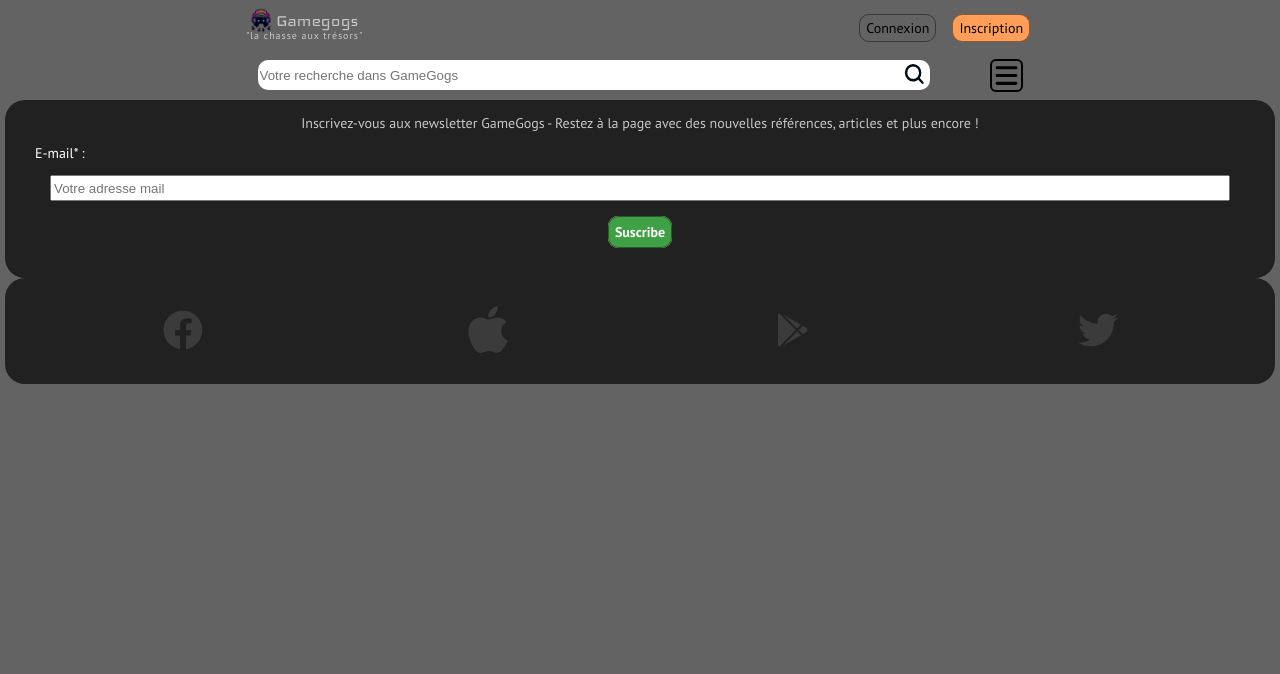
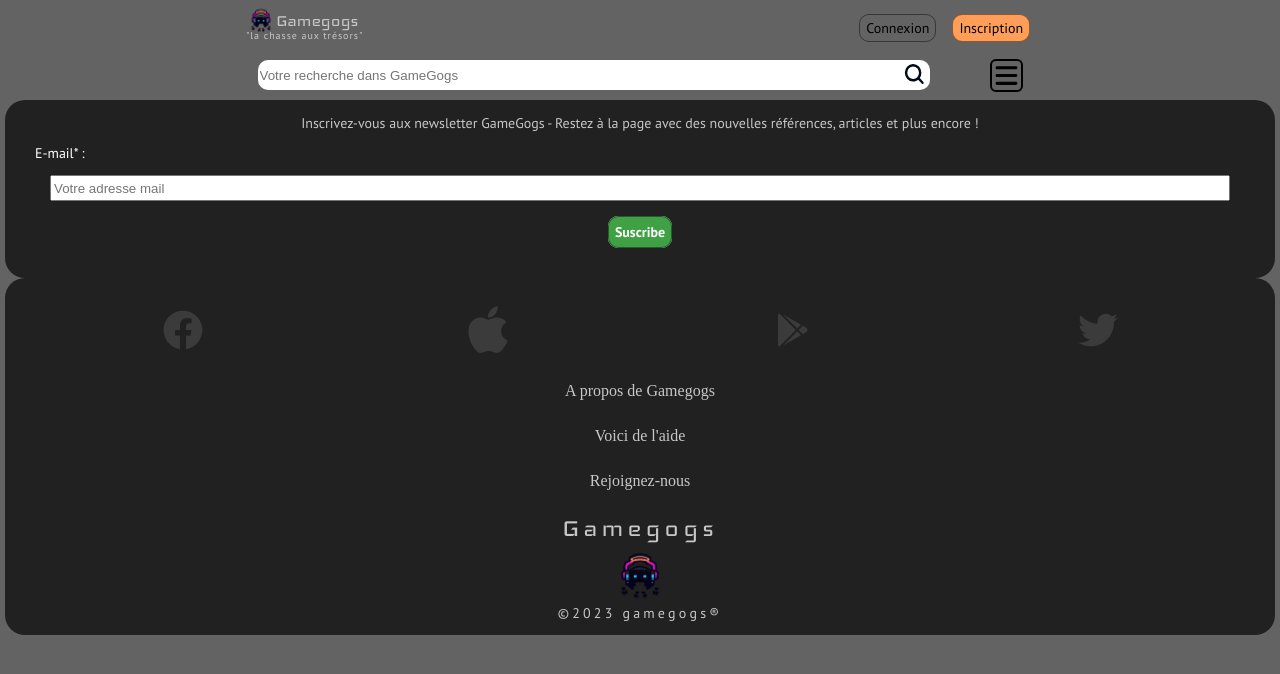
Before and after one commit to tbressel/gamegogs, a Next.js app: page / in a window 1280 px wide. Shown: the top 674 px of the page. Built offline with nearby package versions, Linux system fonts and the light colour scheme.

Commit message:
Addition of footer menu, rgpd links

```diff
--- a/app/components/button.tsx
+++ b/app/components/button.tsx
@@ -1,5 +1,4 @@
-import Image from 'next/image';
-import styles from '../styles/components/button.module.scss'
+import styles from '../styles/components/button.module.scss';
 
 interface ButtonProps {
     name: string;
--- /dev/null
+++ b/app/components/footermenu.tsx
@@ -0,0 +1,160 @@
+"use client";
+import styles from '../styles/components/footermenu.module.scss';
+import { useState } from 'react';
+
+
+
+export function FooterMenu() {
+    const [isDisplayClassTop, setDisplayClassTop] = useState(false);
+    const [isDisplayClassMiddle, setDisplayClassMiddle] = useState(false);
+    const [isDisplayClassBottom, setDisplayClassBottom] = useState(false);
+
+
+    function switchClassTop() {
+        setDisplayClassTop(!isDisplayClassTop)
+    }
+    function switchClassMiddle() {
+        setDisplayClassMiddle(!isDisplayClassMiddle)
+    }
+    function switchClassBottom() {
+        setDisplayClassBottom(!isDisplayClassBottom)
+    }
+
+
+    return (
+        <div className={styles.footer__menuContainer}>
+            <ul className={styles.footer__menu_ul}>
+                <li className={styles.footer__menu_li}>
+                    <span onClick={switchClassTop}>A propos de Gamegogs</span>
+                    <ul className={`${isDisplayClassTop ? styles.display : styles.hidden}`}>
+                        <li>
+                            <a href="#">L'histoire de gamegogs</a>
+                        </li>
+                        <li>
+                            <a href="#">Emplois</a>
+                        </li>
+                        <li>
+                            <a href="#">API</a>
+                        </li>
+                    </ul>
+                </li>
+            </ul>
+            <ul className={styles.footer__menu_ul}>
+                <li className={styles.footer__menu_li}>
+                    <span onClick={switchClassMiddle}>Voici de l'aide</span>
+                    <ul className={`${isDisplayClassMiddle ? styles.display : styles.hidden}`}>
+                        <li>
+                            <a href="#">Aide & support</a>
+                        </li>
+                        <li>
+                            <a href="#">Laisser une évaluation</a>
+                        </li>
+                        <li>
+                            <a href="#">Raccourcis clavier</a>
+                        </li>
+                        <li>
+                            <a href="#">Guide d'utilisation de la base de données</a>
+                        </li>
+                    </ul>
+                </li>
+            </ul>
+            <ul className={styles.footer__menu_ul}>
+                <li className={styles.footer__menu_li}>
+                    <span onClick={switchClassBottom}>Rejoignez-nous</span>
+                    <ul className={`${isDisplayClassBottom ? styles.display : styles.hidden}`}>
+                        <li>
+                            <a href="#">Démarrer</a>
+                        </li>
+                        <li>
+                            <a href="#">S'abonner</a>
+                        </li>
+                        <li>
+                            <a href="#">Revendeurs</a>
+                        </li>
+                        <li>
+                            <a href="#">Contribuer</a>
+                        </li>
+                        <li>
+                            <a href="#">Ajouter une référence</a>
+                        </li>
+                        <li>
+                            <a href="#">Liste des contributeurs</a>
+                        </li>
+                        <li>
+                            <a href="#">Faites de la publicité avec nous</a>
+                        </li>
+                    </ul>
+                </li>
+            </ul>
+        </div>
+    )
+}
+
+
+
+// interface MenuItem {
+//     title: string;
+//     links: { text: string; href: string }[];
+// }
+
+// export function FooterMenu() {
+//     const menuItems: MenuItem[] = [
+//         {
+//             title: "A propos de Gamegogs",
+//             links: [
+//                 { text: "L'histoire de gamegogs", href: "#" },
+//                 { text: "Emplois", href: "#" },
+//                 { text: "API", href: "#" },
+//             ],
+//         },
+//         {
+//             title: "Voici de l'aide",
+//             links: [
+//                 { text: "Aide & support", href: "#" },
+//                 { text: "Laisser une évaluation", href: "#" },
+//                 { text: "Raccourcis clavier", href: "#" },
+//                 { text: "Guide d'utilisation de la base de données", href: "#" },
+//             ],
+//         },
+//         {
+//             title: "Rejoignez-nous",
+//             links: [
+//                 { text: "Démarrer", href: "#" },
+//                 { text: "S'abonner", href: "#" },
+//                 { text: "Contribuer", href: "#" },
+//                 { text: "Ajouter une référence", href: "#" },
+//                 { text: "Liste des contributeurs", href: "#" },
+//                 { text: "Faites de la publicité avec nous", href: "#" },
+//             ],
+//         },
+//     ];
+
+//     const [activeMenus, setActiveMenus] = useState<number[]>([]); // État pour gérer les menus actifs
+
+//     const toggleMenu = (index: number) => {
+//         if (activeMenus.includes(index)) {
+//             setActiveMenus(activeMenus.filter(item => item !== index));
+//         } else {
+//             setActiveMenus([...activeMenus, index]);
+//         }
+//     };
+
+//     return (
+//         <div className={styles.footer__menuContainer}>
+//             {menuItems.map((menuItem, index) => (
+//                 <ul key={index} className={styles.footer__menu_ul}>
+//                     <li className={styles.footer__menu_li}>
+//                         <span onClick={() => toggleMenu(index)}>{menuItem.title}</span>
+//                         <ul className={activeMenus.includes(index) ? styles.display : styles.hidden}>
+//                             {menuItem.links.map((link, linkIndex) => (
+//                                 <li key={linkIndex}>
+//                                     <a href={link.href}>{link.text}</a>
+//                                 </li>
+//                             ))}
+//                         </ul>
+//                     </li>
+//                 </ul>
+//             ))}
+//         </div>
+//     );
+// }
--- a/app/components/footerv1.tsx
+++ b/app/components/footerv1.tsx
@@ -1,13 +1,15 @@
-import Image from 'next/image';
 import styles from '../styles/components/footerv1.module.scss'
 import { Social } from './social';
-
+import { Logo_v3 } from './logov3';
+import { FooterMenu } from './footermenu';
 export function Footer_v1() {
     return  (
 
 <footer className={styles.footer__container}>
 
 <Social />
+<FooterMenu />
+<Logo_v3 />
 
 </footer>
 
--- /dev/null
+++ b/app/components/logov3.tsx
@@ -0,0 +1,24 @@
+import Image from 'next/image';
+import styles from '../styles/components/logov3.module.scss'
+
+export function Logo_v3() {
+    return (
+
+        <div className={styles.logo__container}>
+                <div className={styles.logo__title}>
+                    <h3>gamegogs</h3>
+                </div>
+            <div className={styles.logo__image}>
+                <Image src="/logo-gamgogs.png" alt="logo-gamgogs" width={200} height={200} />
+            </div>
+
+                <div className={styles.logo__hook}>
+                    <p>
+                    ©2023 Gamegogs®
+                    </p>
+                </div>
+
+        </div>
+
+    )
+}
--- /dev/null
+++ b/app/styles/components/footermenu.module.scss
@@ -0,0 +1,56 @@
+@import '../variables.scss';
+
+.footer__menuContainer {
+    padding: 2px;
+    .footer__menu_ul {
+        display: flex;
+        flex-direction: row;
+        justify-content: center;
+        padding: 5px;
+        margin: 5px;
+
+        .footer__menu_li {
+            display: flex;
+            flex-direction: column;
+            align-items: center;
+            padding: 2px;
+            margin-bottom: 10px;
+            span {
+                color: $clr__greyC7;
+            }
+            span:hover {
+                cursor: pointer;
+                color: $clr__grey63;
+            }
+        }
+
+        .footer__menu_li ul {
+            text-align: center;
+            li {
+                width: 100%;
+                border-bottom: solid $clr__grey63 1px;
+                padding: 10px;
+                a {
+                    color: $clr__grey63
+                }
+                a:hover {
+                    cursor: pointer;
+                    color: $clr__greyC7;
+                }
+            }
+        }
+    }
+}
+
+.hidden {
+    display: none;
+
+
+}
+
+.display {
+   display: flex;
+   flex-direction: column;
+
+
+}
--- /dev/null
+++ b/app/styles/components/logov3.module.scss
@@ -0,0 +1,34 @@
+@import '../variables.scss';
+
+.logo__container {
+    display: flex;
+    flex-direction: column;
+    width: fit-content;
+    align-items: center;
+    margin-left: auto;
+    margin-right: auto;
+    .logo__image img {
+        width: 60px;
+        height: auto;
+    }
+        .logo__title {
+            font-family: 'Iceland-Regular';
+            font-size: 30px;
+            text-transform: capitalize;
+            letter-spacing: .25rem;
+            h3 {
+                color: $clr__greyC7;
+            }
+        }
+        .logo__hook {
+            display: flex;
+            font-family: 'PTSans-Regular';
+            font-size: 14px;
+            letter-spacing: 0.2rem;
+            text-transform: lowercase;
+
+            p {
+                color: $clr__greyC7;
+            }
+        }
+    }
--- a/app/styles/layout.module.scss
+++ b/app/styles/layout.module.scss
@@ -1,4 +1,7 @@
 @import './variables.scss';
+
+// style global
+
 
 
 .body__container {
```
Also changed, not shown: public/svg/circle-chevron-up-solid.svg.
